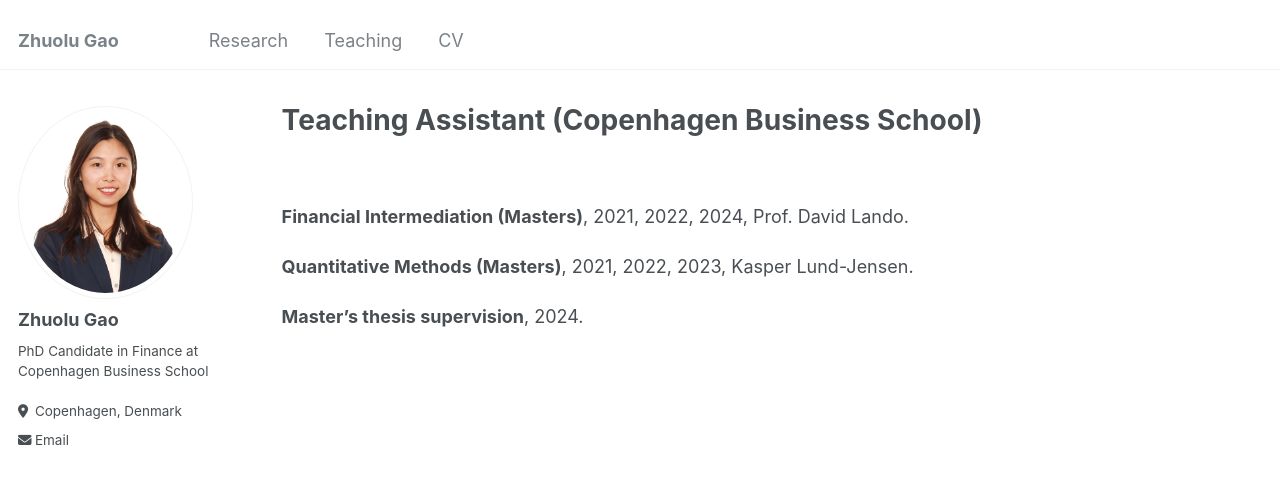
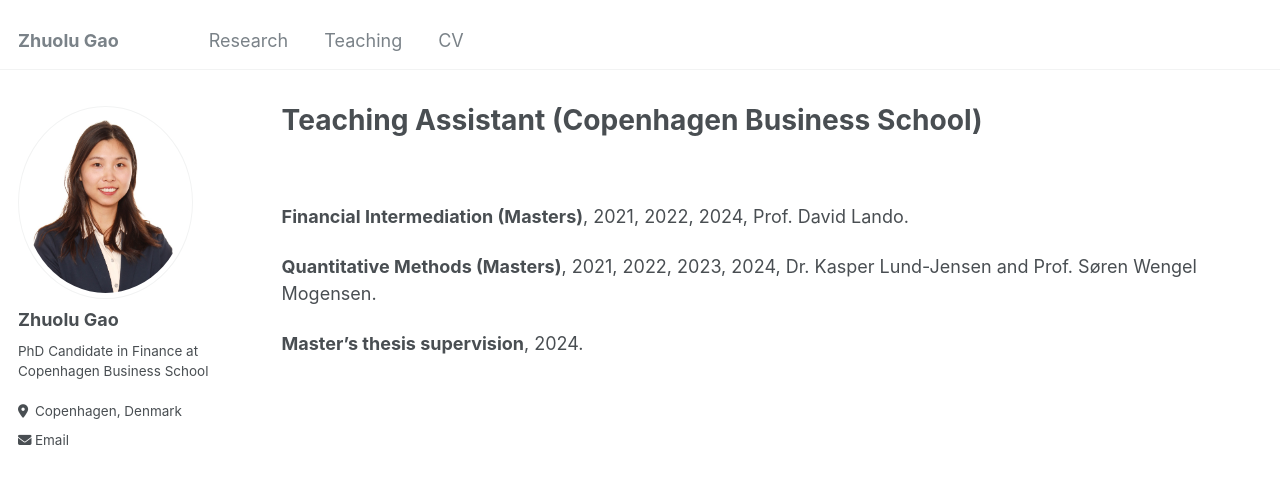
Before and after one commit to zhuolugao/zhuolugao.github.io, a Jekyll site: the page built from _pages/teaching.md, in a window 1280 px wide. Shown: the top 484 px of the page. Built offline with Jekyll 4.4.1, drawn with Linux system fonts in a browser that asks for light colours.

Commit message:
Update title.md

```diff
--- a/_pages/teaching.md
+++ b/_pages/teaching.md
@@ -11,6 +11,6 @@ author_profile: true
 
 **Financial Intermediation (Masters)**, 2021, 2022, 2024, Prof. David Lando.
 
-**Quantitative Methods (Masters)**, 2021, 2022, 2023, Kasper Lund-Jensen.
+**Quantitative Methods (Masters)**, 2021, 2022, 2023, 2024, Dr. Kasper Lund-Jensen and Prof. Søren Wengel Mogensen.
 
 **Master's thesis supervision**, 2024.
```
